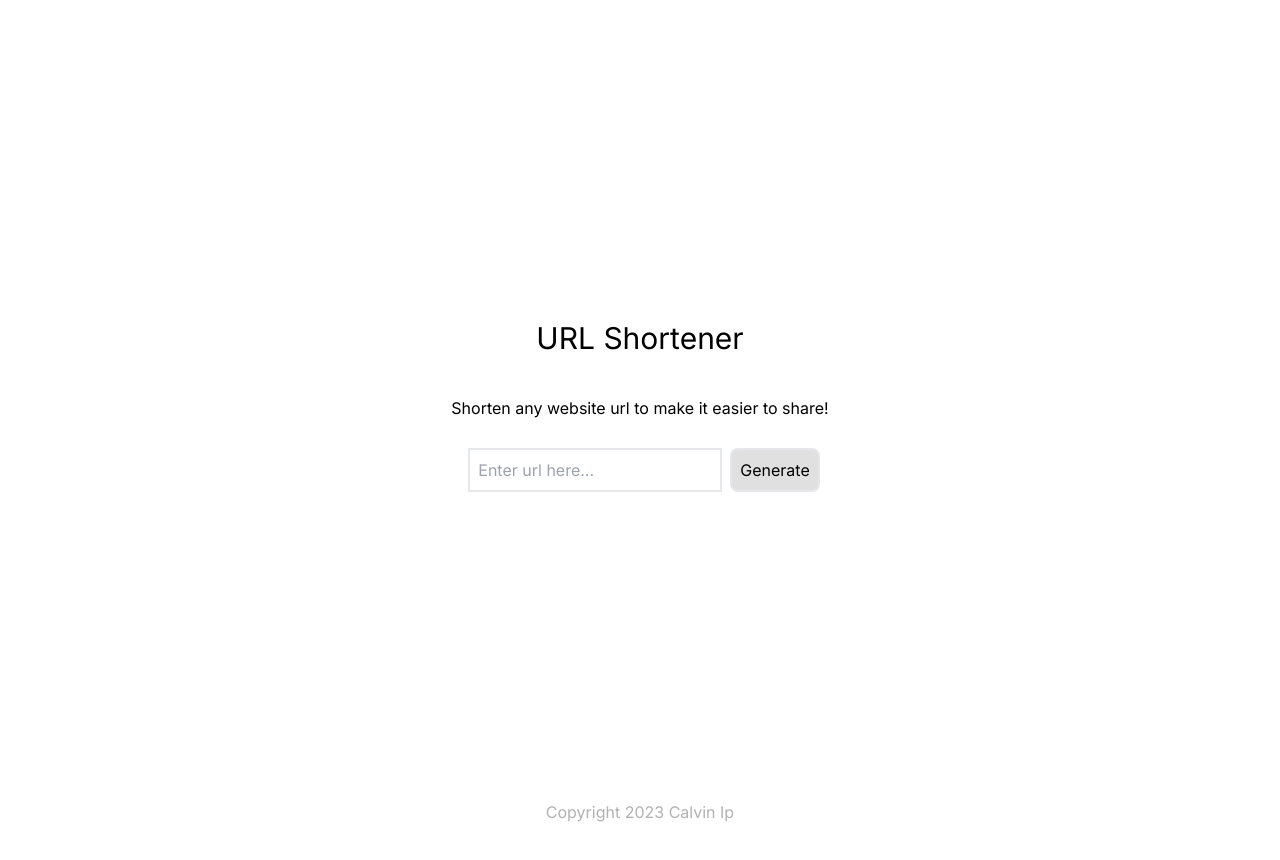
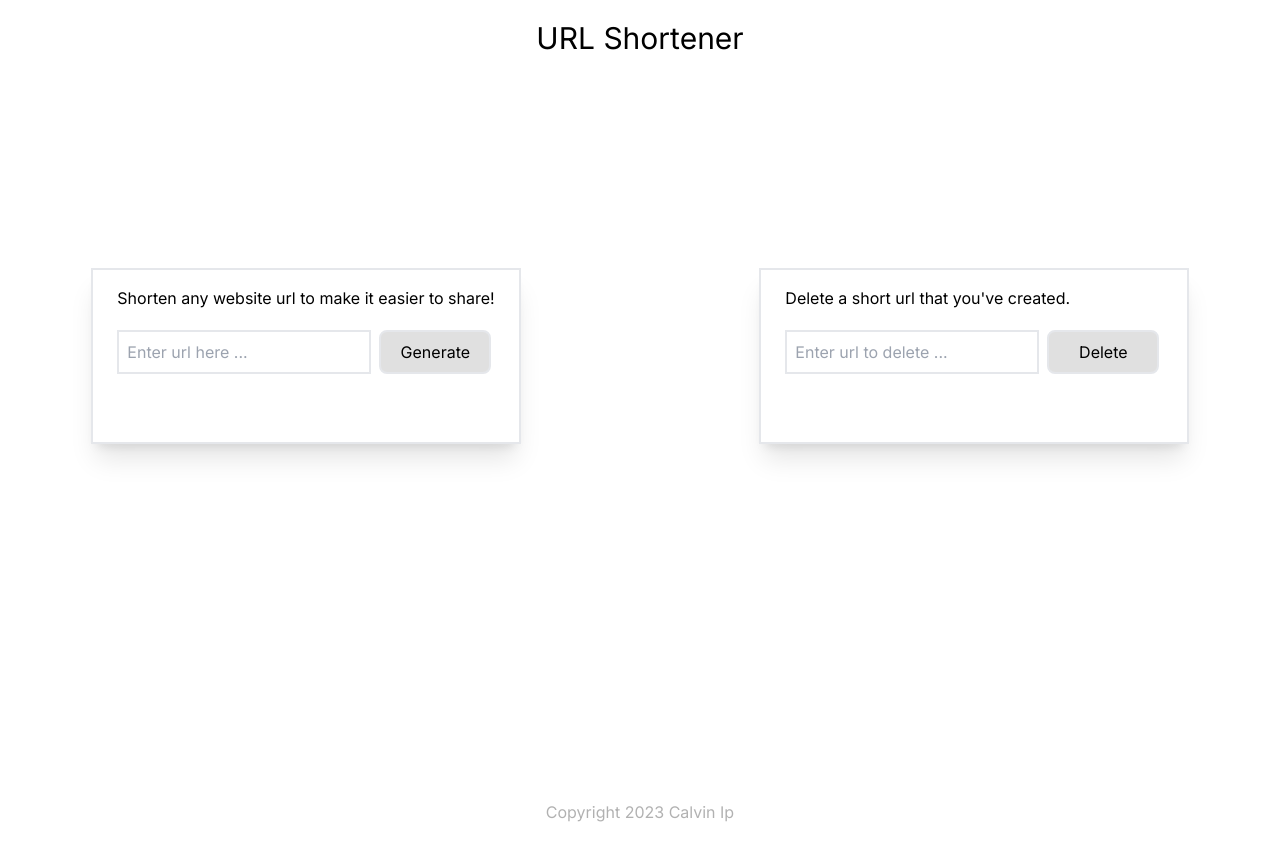
Before and after one commit to C-Ip/url-shortener, a Next.js app: page / in a window 1280 px wide. Shown: the top 860 px of the page. Before the commit the page ends 824 px from the top, so only its background shows below. Built offline with nearby package versions, Linux system fonts and the light colour scheme.

Commit message:
Updated UI and reduced redundency.

```diff
--- a/app/api/route.js
+++ b/app/api/route.js
@@ -13,7 +13,17 @@ export async function POST(req) {
     }
 }
 
-export async function GET(req) {
+// export async function GET(req) {
+//     await connectMongoDB();
+//     return await ShortenUrl.findOne({urlKey: urlKey}).exec();
+// }
+
+export async function DELETE(req) {
     await connectMongoDB();
-    const query = await ShortenUrl.findOne({urlKey: urlKey}).exec();
+    try {
+        await ShortenUrl.deleteOne({shortUrl: req.deleteUrl});
+        return NextResponse.json({message: "Record successfully deleted."}, {status: 200});
+    } catch(e) {
+        return NextResponse.json({message: e}, {status: 400});
+    }
 }
--- a/app/globals.css
+++ b/app/globals.css
@@ -9,8 +9,7 @@
         border-radius: 0.5rem;
         color: #000000;
         background: #e0e0e0;
-        padding: 0.5rem;
-        border-width: 2px;
+        cursor: not-allowed;
     }
 
     .enabled-btn {
@@ -19,7 +18,18 @@
         border-radius: 0.5rem;
         color: rgb(248 250 252);
         background-color: rgb(59 130 246);
+    }
+
+    .btn {
         padding: 0.5rem;
         border-width: 2px;
+        width: 7rem;
+    }
+
+    .form {
+        padding: 1rem;
+        height: 11rem;
+        border-width: 2px;
+        grid-row-start: 2;
     }
 }
--- a/app/lib/actions.ts
+++ b/app/lib/actions.ts
@@ -1,6 +1,6 @@
 "use server"
 
-import { POST } from "../api/route";
+import { POST, DELETE } from "../api/route";
 import md5 from "md5";
 
 export async function shortenUrl(formData) {
@@ -15,3 +15,10 @@ export async function shortenUrl(formData) {
     POST(data);
     return data.shortUrl;
 }
+
+export async function deleteRecord(formData) {
+    const data = {
+        "deleteUrl": formData.get("url")
+    }
+    DELETE(data);
+}
--- a/app/page.js
+++ b/app/page.js
@@ -1,18 +1,25 @@
 "use client";
 
 import { useState } from 'react';
-import { shortenUrl } from './lib/actions';
-import ShortenForm from "./ui/shorten-form";
+import { shortenUrl, deleteRecord } from './lib/actions';
+import Form from "./ui/form";
 
 export default function Home() {
 
   const [url, setUrl] = useState("");
   const [shortUrl, setShortUrl] = useState("");
+  const [deleteUrl, setDeleteUrl] = useState("");
 
   function handleChange(event) {
     const { value } = event.target;
     setUrl(() => {
       return value;
+    });
+  }
+
+  function handleDeleteUrl(event) {
+    setDeleteUrl(() => {
+      return event.target.value;
     });
   }
 
@@ -23,15 +30,38 @@ export default function Home() {
     })
   }
 
+  function handleDelete(event) {
+    deleteRecord(event);
+  }
+
   return (
-    <main className="flex min-h-screen max-h-screen flex-col items-center place-content-center">
+    <main className="flex min-h-screen max-h-screen flex-col items-center">
       <p className=" text-3xl p-5">URL Shortener</p>
-      <p className="p-5">Shorten any website url to make it easier to share!</p>
-      <ShortenForm
-        handleSubmit={ createShortUrl }
-        handleChange={ handleChange }
-        url = { url }
-        shortUrl={ shortUrl }/>
+      <div className="flex min-h-screen max-h-screen flex-col items-center">
+        <div className="grid grid-cols-5 grid-rows-4 gap-4">
+          <div className="form shadow-xl col-start-1 col-end-3">
+            <p className="px-2">Shorten any website url to make it easier to share!</p>
+            <Form
+              handleSubmit={createShortUrl}
+              handleChange={handleChange}
+              btnName="Generate"
+              placeholder="Enter url here ..."
+              url={url}
+            />
+            {shortUrl === "" ? <></> : <p className="px-2 w-auto">Short URL: {shortUrl}</p>}
+          </div>
+          <div className="form shadow-xl col-end-6 col-span-2">
+            <p className="px-2">Delete a short url that you've created.</p>
+            <Form
+              handleSubmit={handleDelete}
+              handleChange={handleDeleteUrl}
+              btnName="Delete"
+              placeholder="Enter url to delete ..."
+              url={deleteUrl}
+            />
+          </div>
+        </div>
+      </div>
     </main>
   )
 }
--- /dev/null
+++ b/app/ui/form.js
@@ -0,0 +1,13 @@
+"use client";
+
+export default function Form(props) {
+
+    return (
+        <div>
+            <form action={ props.handleSubmit }>
+                <input id="url" name="url" value={props.url.value} onChange={ props.handleChange} placeholder= { props.placeholder } className="border-2 p-2 mx-2 my-5"></input>
+                <button type="submit" disabled={props.url.length > 0 ? false : true } className={props.url.length > 0 ? "btn enabled-btn active:scale-110 active:bg-indigo-500" : "btn disabled-btn"}>{props.btnName}</button>
+            </form>
+        </div>
+    )
+}
--- a/app/ui/shorten-form.js
+++ /dev/null
@@ -1,16 +0,0 @@
-"use client";
-
-export default function ShortenForm(props) {
-
-    return (
-        <div>
-            <div className="flex">
-                <form action={ props.handleSubmit }>
-                    <input id="url" name="url" value={props.url.value} onChange={ props.handleChange} placeholder="Enter url here..." className="border-2 p-2 m-2"></input>
-                    <button type="submit" disabled={props.url.length > 0 ? false : true } className={props.url.length > 0 ? "enabled-btn active:scale-110 active:bg-indigo-500" : "disabled-btn"}>Generate</button>
-                </form>
-            </div>
-            {props.shortUrl === "" ? <></>: <p className="p-2">Short URL: { props.shortUrl }</p>}
-        </div>
-    )
-}
```
Lines whose indentation alone changed are shown as unchanged.
